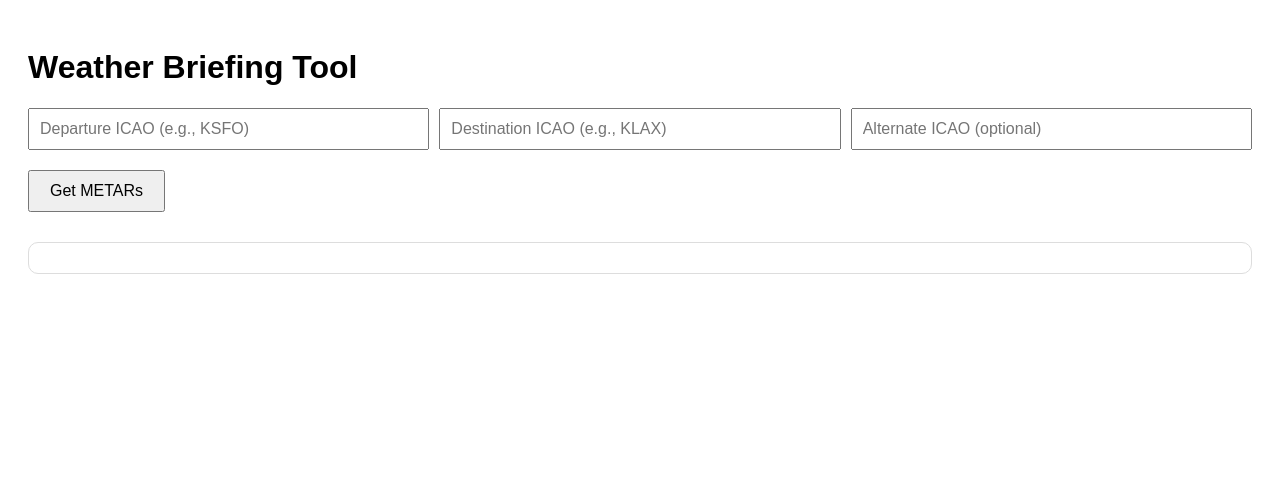
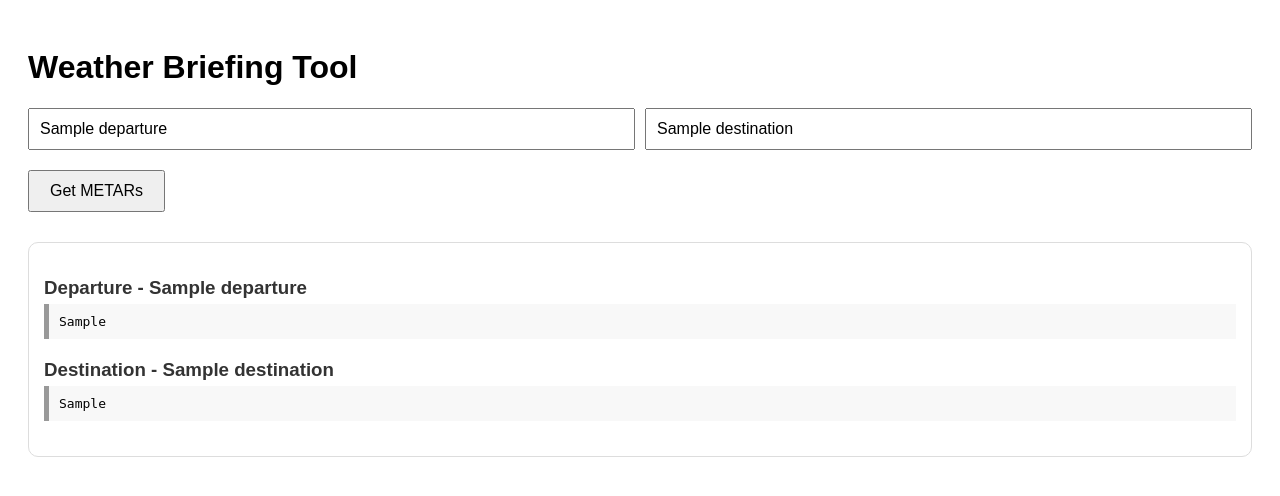
Before and after one commit to captahole/WxBriefWebapp, a Flask app: template templates/index.html in a window 1280 px wide. Shown: the top 496 px of the page. Run offline with Flask 3, Linux system fonts and the light colour scheme; the template is opened without the code that fills it: most values are stand-ins (such as "Sample title", 1, 10 or a date in 2020).

Commit message:
back to orignal

```diff
--- a/app.py
+++ b/app.py
@@ -17,14 +17,25 @@ def fetch_metar(icao):
 
 @app.route("/", methods=["GET", "POST"])
 def index():
-    metars = {}
+    departure_metar = None
+    destination_metar = None
+    departure = ""
+    destination = ""
+
     if request.method == "POST":
-        for label in ["Departure", "Destination", "Alternate"]:
-            icao = request.form.get(label.lower())
-            if icao:
-                metar = fetch_metar(icao.strip().upper())
-                metars[label] = {"icao": icao.strip().upper(), "metar": metar}
-    return render_template("index.html", metars=metars)
+        departure = request.form.get("departure", "").strip().upper()
+        destination = request.form.get("destination", "").strip().upper()
+
+        if departure:
+            departure_metar = fetch_metar(departure)
+        if destination:
+            destination_metar = fetch_metar(destination)
+
+    return render_template("index.html",
+                           departure=departure,
+                           destination=destination,
+                           departure_metar=departure_metar,
+                           destination_metar=destination_metar)
 
 if __name__ == "__main__":
     app.run(debug=True)
--- a/templates/index.html
+++ b/templates/index.html
@@ -56,21 +56,26 @@
     <h1>Weather Briefing Tool</h1>
     <form method="post">
         <div class="input-row">
-            <input type="text" name="departure" placeholder="Departure ICAO (e.g., KSFO)">
-            <input type="text" name="destination" placeholder="Destination ICAO (e.g., KLAX)">
-            <input type="text" name="alternate" placeholder="Alternate ICAO (optional)">
+            <input type="text" name="departure" placeholder="Departure ICAO (e.g., KSFO)" value="{{ departure }}">
+            <input type="text" name="destination" placeholder="Destination ICAO (e.g., KLAX)" value="{{ destination }}">
         </div>
         <button type="submit" class="submit-button">Get METARs</button>
     </form>
 
-    {% if metars %}
+    {% if departure_metar or destination_metar %}
     <div class="result">
-        {% for label, info in metars.items() %}
+        {% if departure_metar %}
         <div class="metar-block">
-            <h3>{{ label }} - {{ info.icao }}</h3>
-            <div class="metar-text">{{ info.metar }}</div>
+            <h3>Departure - {{ departure }}</h3>
+            <div class="metar-text">{{ departure_metar }}</div>
         </div>
-        {% endfor %}
+        {% endif %}
+        {% if destination_metar %}
+        <div class="metar-block">
+            <h3>Destination - {{ destination }}</h3>
+            <div class="metar-text">{{ destination_metar }}</div>
+        </div>
+        {% endif %}
     </div>
     {% endif %}
 </body>
```
